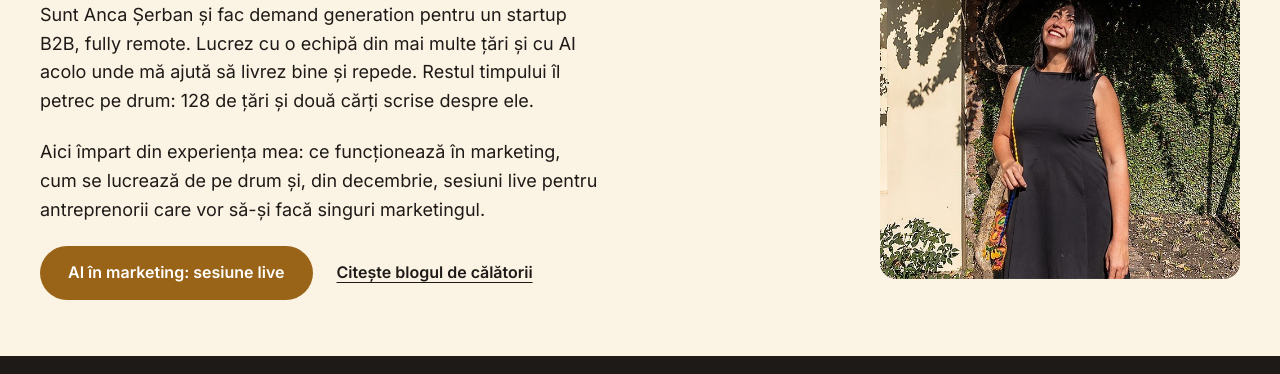
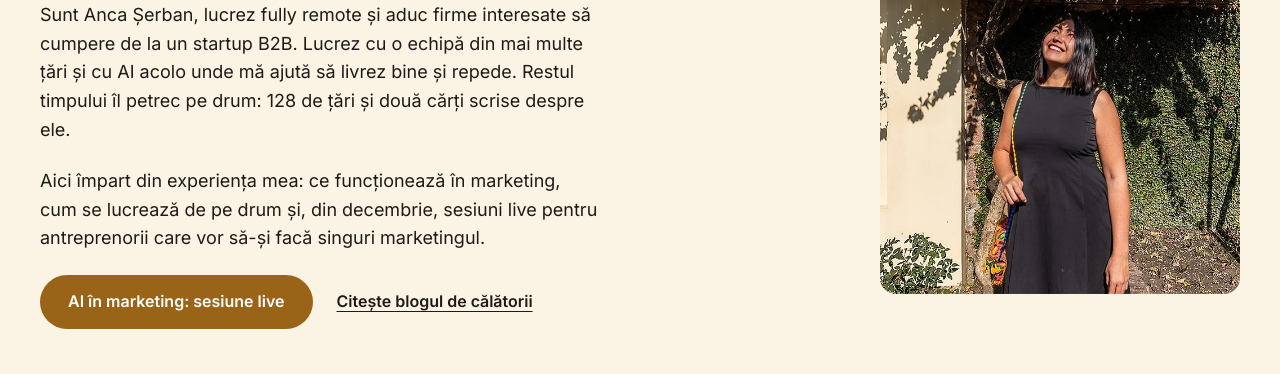
Before and after one commit to ancarserban/ancaserban.com, a plain HTML site: page index.html in a window 1280 px wide. Shown: the part 309-683 px from the top of the page. Drawn offline with Linux system fonts and the light colour scheme.

Commit message:
Text hero mai clar
Co-Authored-By: Claude Opus 5.5 <noreply@anthropic.com>
Claude-Session: https://claude.ai/code/session_01DJH2K1FcdyN4b1wA33JBja

```diff
--- a/index.html
+++ b/index.html
@@ -49,7 +49,7 @@ html{scroll-behavior:smooth}
 <div style="flex: 999 1 520px; min-width: 0; display: flex; flex-direction: column; gap: 22px">
 <p style="margin: 0; font-size: 12px; font-weight: 600; letter-spacing: 0.2em; color: #9a6418">MARKETING · CĂLĂTORII · CĂRȚI · CURSURI</p>
 <h1 style="margin: 0; font-family: Lora, Georgia, serif; font-weight: 600; font-size: clamp(36px, 5vw, 60px); line-height: 1.08; letter-spacing: -0.01em">Fac marketing de oriunde <span style="font-style: italic; font-weight: 500; color: #9a6418; display: block">și scriu despre drum</span></h1>
-<p style="margin: 0; max-width: 560px; font-size: 18px; color: #1e1a17">Sunt Anca Șerban și fac demand generation pentru un startup B2B, fully remote. Lucrez cu o echipă din mai multe țări și cu AI acolo unde mă ajută să livrez bine și repede. Restul timpului îl petrec pe drum: 128 de țări și două cărți scrise despre ele.</p>
+<p style="margin: 0; max-width: 560px; font-size: 18px; color: #1e1a17">Sunt Anca Șerban, lucrez fully remote și aduc firme interesate să cumpere de la un startup B2B. Lucrez cu o echipă din mai multe țări și cu AI acolo unde mă ajută să livrez bine și repede. Restul timpului îl petrec pe drum: 128 de țări și două cărți scrise despre ele.</p>
 <p style="margin: 0; max-width: 560px; font-size: 18px; color: #1e1a17">Aici împart din experiența mea: ce funcționează în marketing, cum se lucrează de pe drum și, din decembrie, sesiuni live pentru antreprenorii care vor să-și facă singuri marketingul.</p>
 <div style="display: flex; flex-wrap: wrap; gap: 16px; align-items: center">
 <a href="#curs" style="background: #9a6418; color: #ffffff; text-decoration: none; font-weight: 600; font-size: 16px; padding: 14px 28px; border-radius: 999px; min-height: 48px; box-sizing: border-box; display: inline-flex; align-items: center">AI în marketing: sesiune live</a>
```
